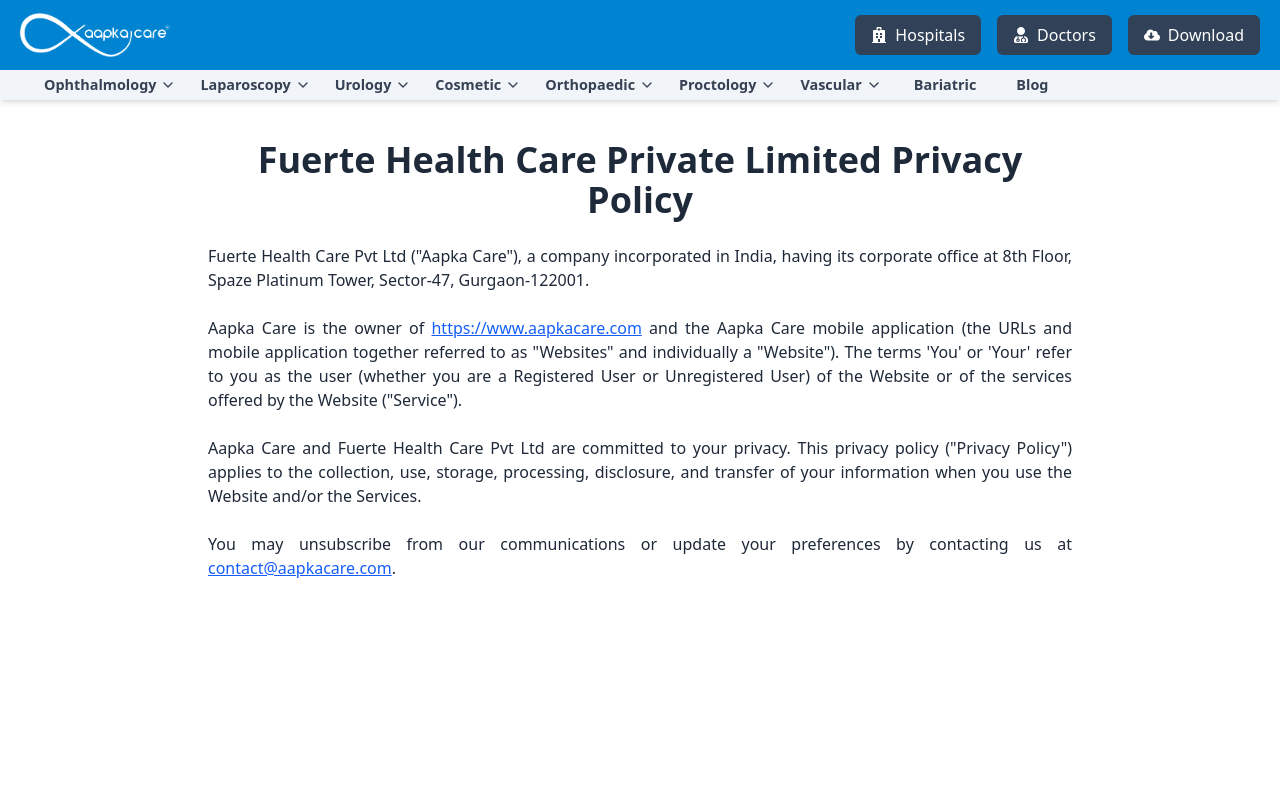
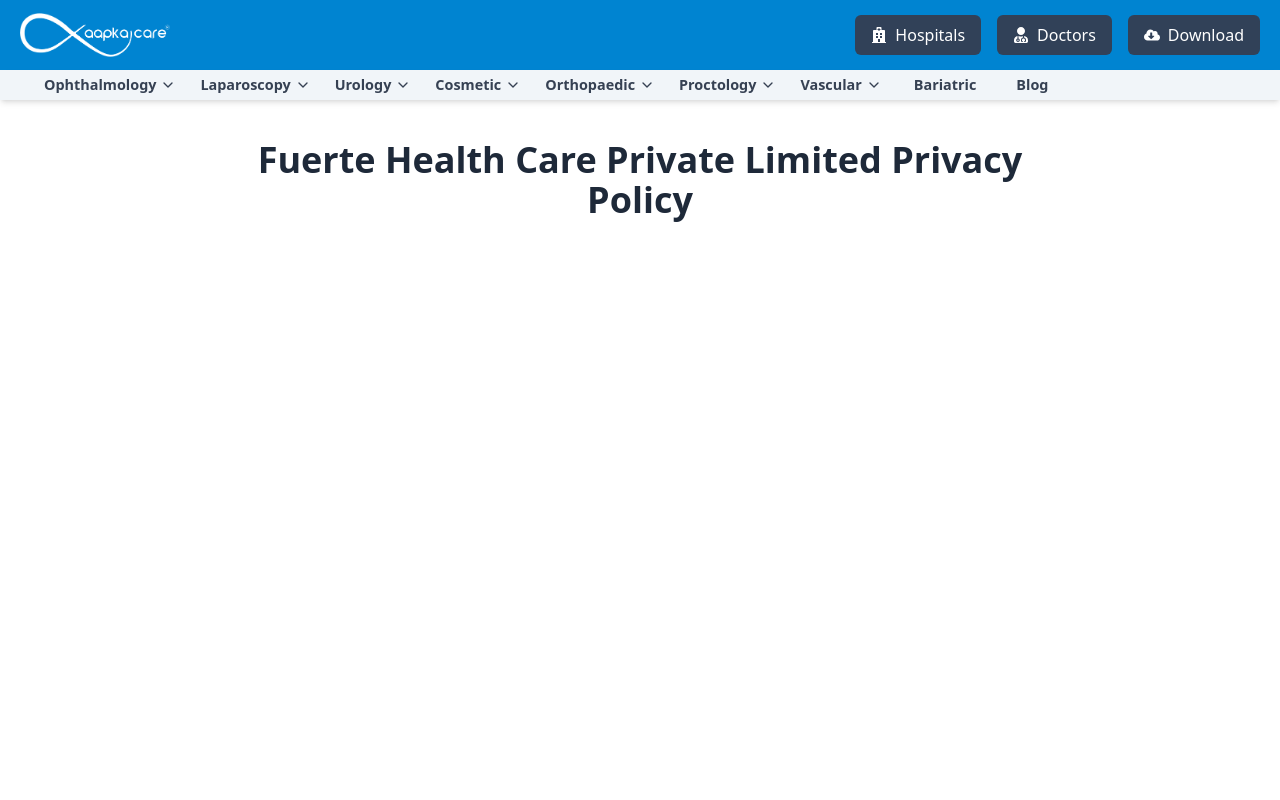
Before and after one commit to 2eeshanKhan/aapkacareweb, a Next.js app: page /privacyPolicy in a window 1280 px wide. Shown: the top 800 px of the page. Built offline with nearby package versions, Linux system fonts and the light colour scheme.

Commit message:
new changes

```diff
--- a/app/privacyPolicy/page.js
+++ b/app/privacyPolicy/page.js
@@ -4,31 +4,7 @@ const PrivacyPage = () => {
   return (
     <div className="max-w-4xl mx-auto px-4 py-10 text-gray-800">
       <h1 className="text-4xl font-bold mb-6 text-center">Fuerte Health Care Private Limited Privacy Policy</h1>
-      <div className="space-y-6 text-justify">
-        <p>
-          Fuerte Health Care Pvt Ltd ("Aapka Care"), a company incorporated in India, having its corporate office at 8th Floor, Spaze Platinum Tower, Sector-47, Gurgaon-122001.
-        </p>
 
-        <p>
-          Aapka Care is the owner of{" "}
-          <a href="https://www.aapkacare.com" className="text-blue-600 underline">
-            https://www.aapkacare.com
-          </a>{" "}
-          and the Aapka Care mobile application (the URLs and mobile application together referred to as "Websites" and individually a "Website"). The terms 'You' or 'Your' refer to you as the user (whether you are a Registered User or Unregistered User) of the Website or of the services offered by the Website ("Service").
-        </p>
-
-        <p>
-          Aapka Care and Fuerte Health Care Pvt Ltd are committed to your privacy. This privacy policy ("Privacy Policy") applies to the collection, use, storage, processing, disclosure, and transfer of your information when you use the Website and/or the Services.
-        </p>
-
-
-        <p>
-          You may unsubscribe from our communications or update your preferences by contacting us at{" "}
-          <a href="mailto:contact@aapkacare.com" className="text-blue-600 underline">
-           contact@aapkacare.com
-          </a>.
-        </p>
-      </div>
     </div>
   );
 }
```
